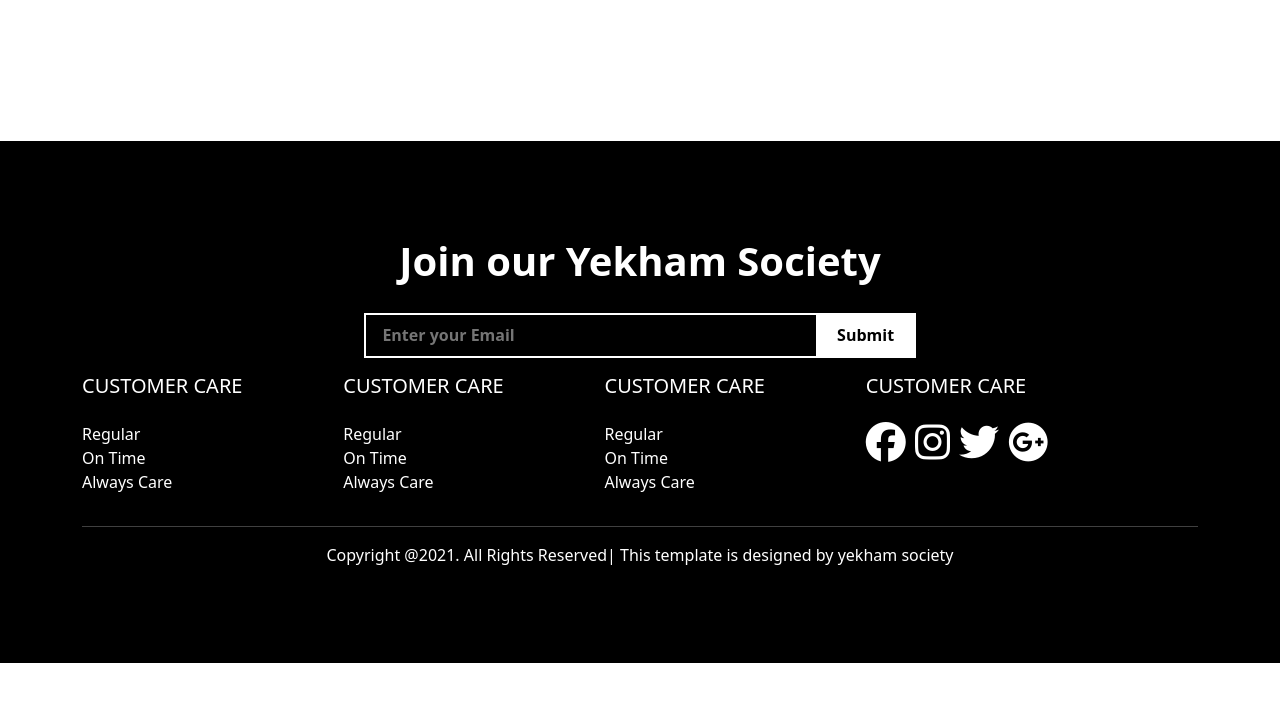
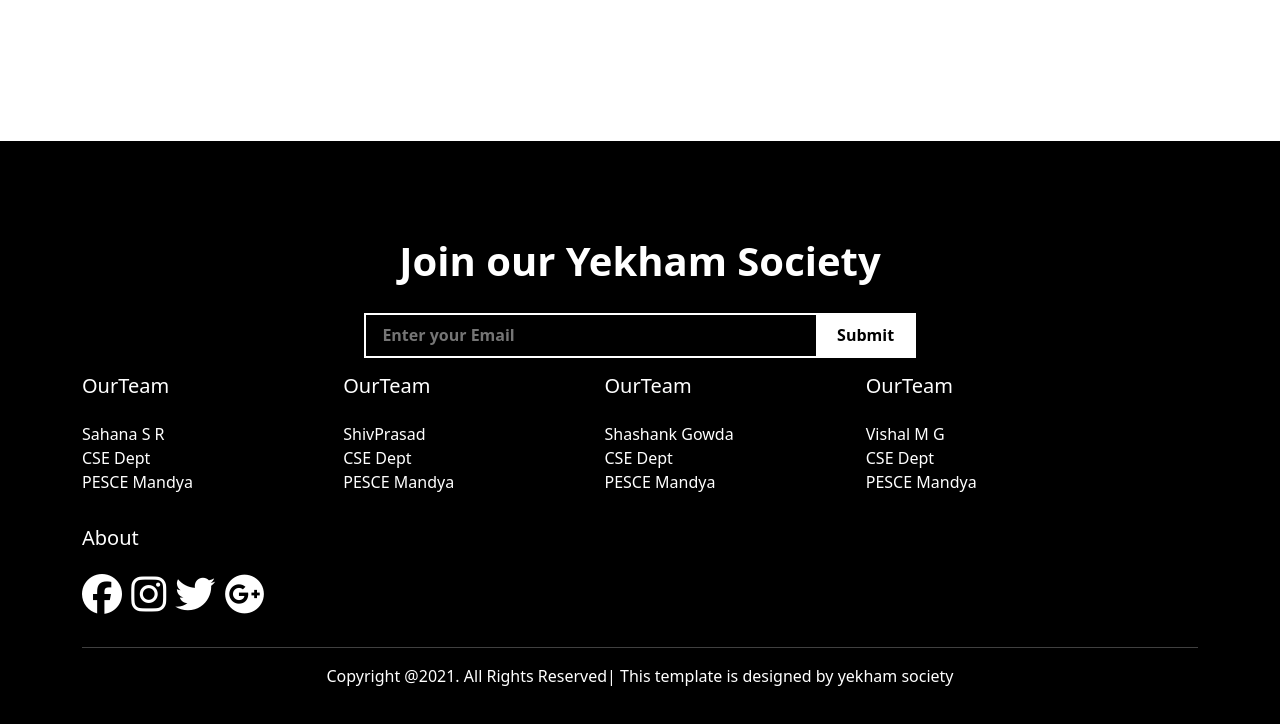
Before and after one commit to Espinosa-12/MandyaOne, a plain HTML site: page index.html in a window 1280 px wide. Shown: the part 3436-4160 px from the top of the page. Before the commit the page ends 4099 px from the top, so only its background shows below. Drawn offline with nearby package versions, Linux system fonts and the light colour scheme.

Commit message:
Update index.html
A minor change was made on the about section.

```diff
--- a/index.html
+++ b/index.html
@@ -217,25 +217,31 @@
            <div class="col-lg-11">
              <div class="row">
                <div class="col-lg-3 py-3">
-                 <h5 class="pb-3">CUSTOMER CARE</h5>
-                 <p>Regular</p>
-                 <p>On Time</p>
-                 <p>Always Care</p>
+                 <h5 class="pb-3">OurTeam</h5>
+                 <p>Sahana S R</p>
+                 <p>CSE Dept</p>
+                 <p>PESCE Mandya</p>
                </div>
                <div class="col-lg-3 py-3">
-                <h5 class="pb-3">CUSTOMER CARE</h5>
-                <p>Regular</p>
-                <p>On Time</p>
-                <p>Always Care</p>
+                <h5 class="pb-3">OurTeam</h5>
+                <p>ShivPrasad</p>
+                <p>CSE Dept</p>
+                <p>PESCE Mandya</p>
               </div>
               <div class="col-lg-3 py-3">
-                <h5 class="pb-3">CUSTOMER CARE</h5>
-                <p>Regular</p>
-                <p>On Time</p>
-                <p>Always Care</p>
+                <h5 class="pb-3">OurTeam</h5>
+                <p>Shashank Gowda</p>
+                <p>CSE Dept</p>
+                <p>PESCE Mandya</p>
+              </div>
+                 <div class="col-lg-3 py-3">
+                <h5 class="pb-3">OurTeam</h5>
+                <p>Vishal M G</p>
+                <p>CSE Dept</p>
+                <p>PESCE Mandya</p>
               </div>
               <div class="col-lg-3 py-3">
-                <h5 class="pb-3">CUSTOMER CARE</h5>
+                <h5 class="pb-3">About</h5>
                <span><i class="fab fa-facebook"></i></span>
                <span><i class="fab fa-instagram"></i></span>
                <span><i class="fab fa-twitter"></i></span>
```
